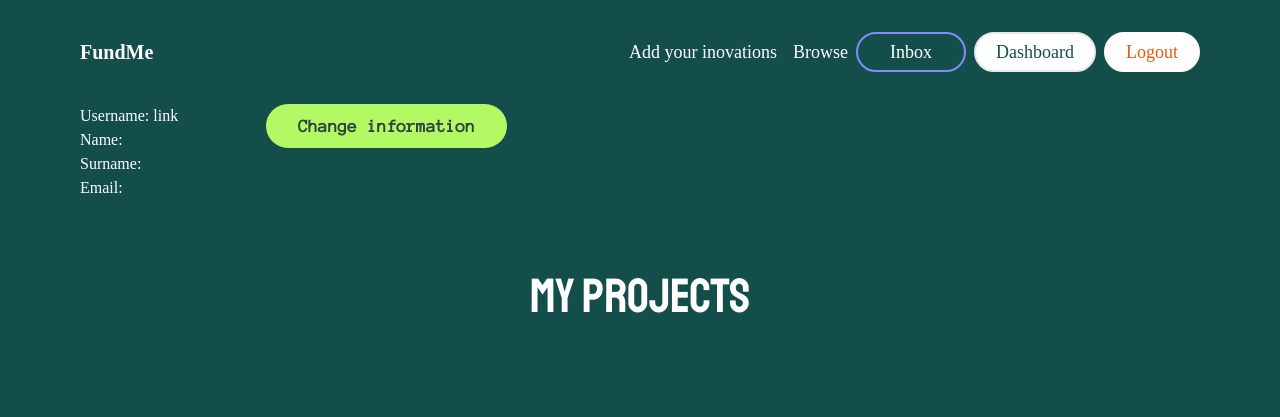
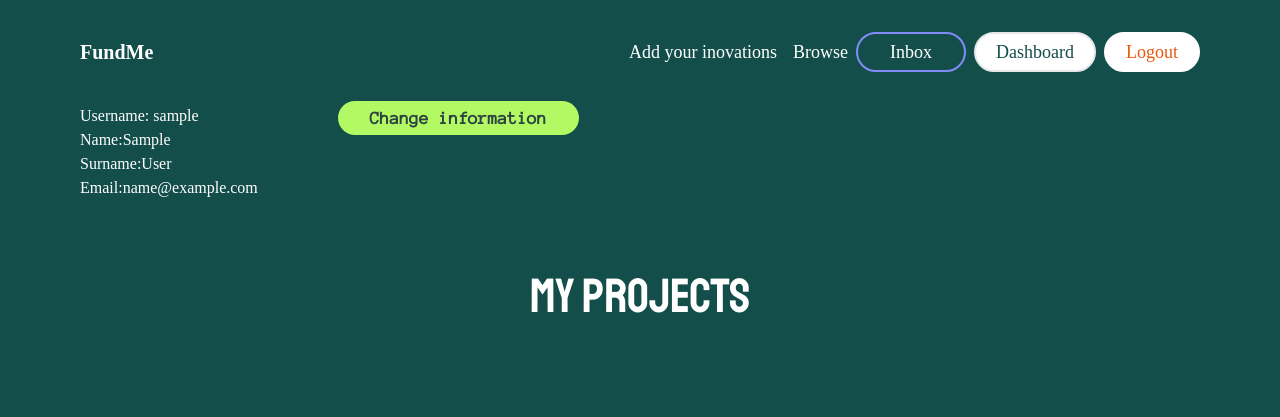
Before and after one commit to DidusOleh/Myfund1, a Django app: page /dashboard/ in a window 1280 px wide. Shown: the top 417 px of the page. Run offline with Django 4.2, Linux system fonts and the light colour scheme; the visitor is signed in with stand-in values (Sample User, id 1); data that the repository does not hold is empty; style sheets or scripts are compiled from the project's sources; some libraries are stand-ins or nearby versions; some web fonts are replaced.

Commit message:
fixed MAYBE

```diff
--- a/core/templates/core/index.html
+++ b/core/templates/core/index.html
@@ -8,8 +8,13 @@
         <p class="mb-3  text-white text-6xl font-normal w-850 h-215" style=" font-family: staatliches; text-shadow: 0px 4px 4px #B1B0F7;">Create and <br> monetize your project</p>
         <p class="mb-3 text-white text-shadow-xl text-xl font-normal font-crimson w-740 h 180">Welcome to our IT crowdfunding platform, where<br> innovation starts with you! <br>
             We believe in the power of technological ideas <br>and creating the future together.</p>
+        {% if request.user.is_authenticated %}
+        <a
+        class="p-1 py-2 h-3 bg-gradient-to-l text-white from-transparent via-orange-500 to-orange-900 font-crimson hover:opacity-80">START ADN TRY NOW</a>
+        {% else %}
         <a href="{% url 'core:login' %}"
         class="p-1 py-2 h-3 bg-gradient-to-l text-white from-transparent via-orange-500 to-orange-900 font-crimson hover:opacity-80">START ADN TRY NOW</a>
+        {% endif %}
     </div>
     <div class="mr-20 flex 1 mt-20">
         {% load static %}
--- a/core/urls.py
+++ b/core/urls.py
@@ -11,5 +11,4 @@ urlpatterns = [
     path("signup/", views.signup, name="signup"),
     path('exit/', auth_views.LogoutView.as_view(template_name="core/logout.html"), name='logout'),
     path("login/",auth_views.LoginView.as_view(template_name="core/login.html", authentication_form=LoginForm),name="login"),
-    path("user/<int:pk>/", views.user, name="user"),
 ]
--- a/dashboard/templates/dashboard/index.html
+++ b/dashboard/templates/dashboard/index.html
@@ -5,13 +5,13 @@
 {% block content %}
 <div class="text-white font-crimson flex">
     <div class="mx-20">
-      <h2 class="mr-2">Username: link</h2>
-    	<h2>Name:</h2>
-      <h2>Surname:</h2>
-      <h2>Email:</h2>
+      <h2 class="mr-2">Username: {{ user.username }}</h2>
+    	<h2>Name:{{ user.first_name }}</h2>
+      <h2>Surname:{{ user.last_name }}</h2>
+      <h2>Email:{{ user.email }}</h2>
     </div>
     <div>
-			<button class="py-2 px-8 text-lg rounded-full font-bold" style="color: #2C4341; background-color: #B3F963; font-family: anonymous pro;">Change information</button>
+			<a href="{% url 'dashboard:edit' user.id %}" class="py-2 px-8 text-lg rounded-full font-bold" style="color: #2C4341; background-color: #B3F963; font-family: anonymous pro;">Change information</a>
 
 		</div>
 
--- a/dashboard/urls.py
+++ b/dashboard/urls.py
@@ -5,4 +5,5 @@ app_name = "dashboard"
 
 urlpatterns = [
     path("", views.index, name="index"),
+    path("edit/<int:pk>/", views.userEdit, name="edit"),
 ]
--- a/dashboard/views.py
+++ b/dashboard/views.py
@@ -1,6 +1,8 @@
-from django.shortcuts import render, get_object_or_404
+from django.shortcuts import render, redirect
 from django.contrib.auth.decorators import login_required
 from item.models import Item
+from django.contrib.auth.models import User
+from .forms import UserEditForm
 
 
 @login_required
@@ -14,3 +16,16 @@ def index(request):
             "items": items,
         },
     )
+
+@login_required
+def userEdit(request, pk):
+    user = User.objects.get(id=pk)
+    if request.method == "POST":
+        form = UserEditForm(request.POST,instance=user)
+        if form.is_valid():
+            form.save()
+
+            return redirect("dashboard:index")
+    else:
+        form = UserEditForm(instance=user)
+    return render(request, "dashboard/edit.html",{'form': form})
--- a/item/templates/item/items.html
+++ b/item/templates/item/items.html
@@ -29,11 +29,6 @@
     <div class="col-span-3 max-w-lg lg:max-w-5xl">
         <div class="mr-10 grid sm:grid-cols-1 md:grid-cols-1 lg:grid-cols-2 gap-3 invisible md:visible">
             {% for item in items %}
-<<<<<<< Updated upstream
-
-=======
-                {% if forloop.counter <= 3 %}
->>>>>>> Stashed changes
 
                 <div class="rounded-xl hover:rounded-xl bg-teal-700 hover:bg-teal-800" >
                    <a href="{% url 'item:detail' item.id %}">
```
Also changed, not shown: core/forms.py (+0 -26 lines), core/views.py (+2 -16 lines), item/templates/item/detail.html (+2 -7 lines).
